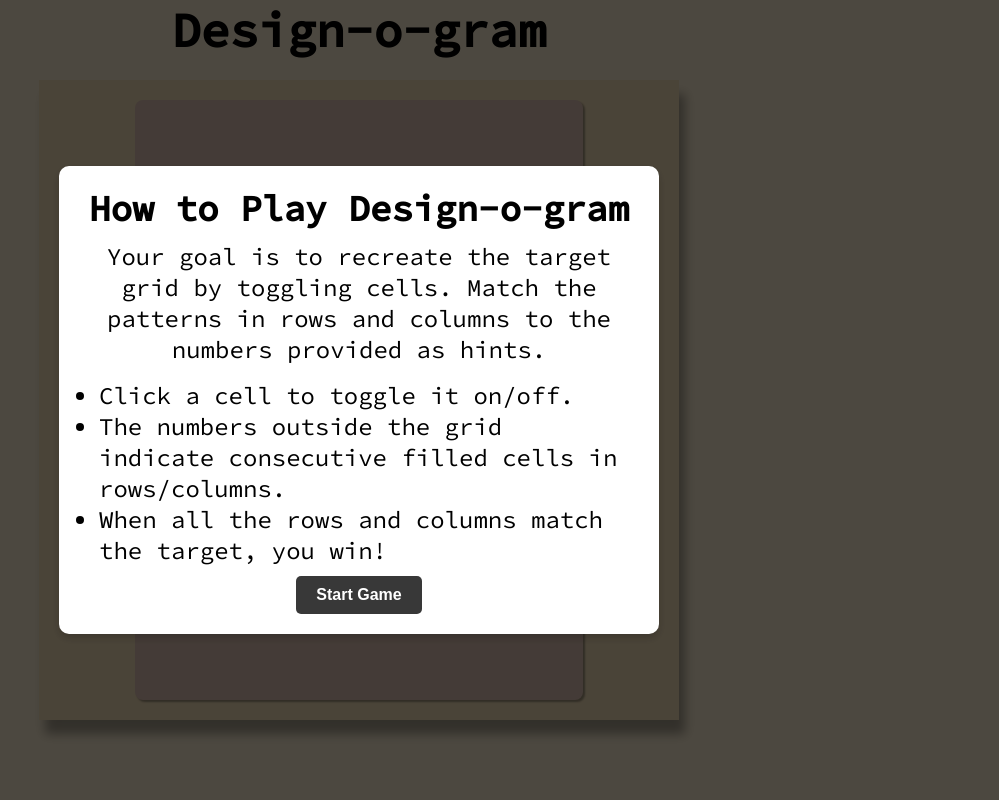
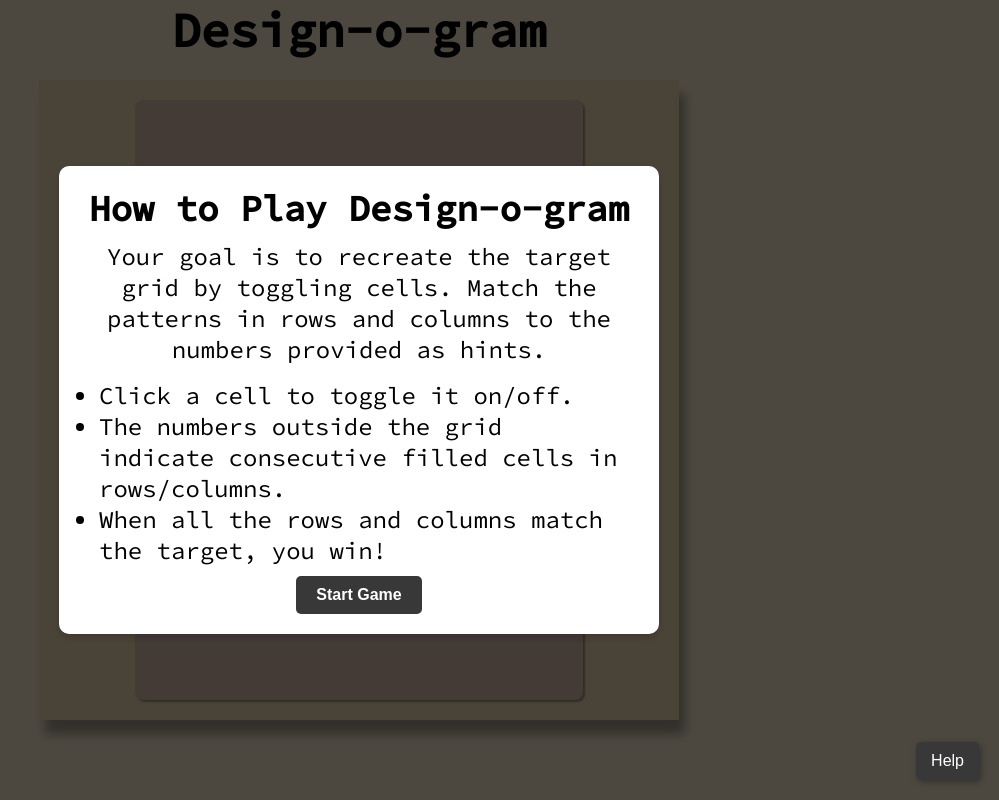
Before and after one commit to statbiscuit/mini_games, a plain HTML site: page design-o-gram/index.html in a window 1280 px wide. Shown: the whole page, without its empty margins (281-1280 px from the left). Drawn offline with Linux system fonts and the light colour scheme.

Commit message:
Adding help button

```diff
--- a/design-o-gram/script.js
+++ b/design-o-gram/script.js
@@ -205,3 +205,29 @@ document.addEventListener("DOMContentLoaded", () => {
     guideModal.classList.add("hidden");
   });
 });
+
+document.addEventListener("DOMContentLoaded", () => {
+  const guideModal = document.getElementById("guide-modal");
+  const startGameBtn = document.getElementById("start-game-btn");
+
+  // Show the guide modal on page load
+  guideModal.classList.remove("hidden");
+
+  // Hide the guide and start the game when the "Start Game" button is clicked
+  startGameBtn.addEventListener("click", () => {
+    guideModal.classList.add("hidden");
+  });
+
+  // Create the Help button (ensures it is always present)
+  const helpButton = document.createElement("button");
+  helpButton.textContent = "Help";
+  helpButton.classList.add("help-btn");
+
+  // Append Help button to the body (so it is not tied to game-specific containers)
+  document.body.appendChild(helpButton);
+
+  // Add event listener to show the guide modal when Help button is clicked
+  helpButton.addEventListener("click", () => {
+    guideModal.classList.remove("hidden");
+  });
+});
--- a/design-o-gram/style.css
+++ b/design-o-gram/style.css
@@ -192,3 +192,23 @@ body {
 .hidden {
   display: none;
 }
+
+.help-btn {
+    position: fixed;
+    bottom: 20px; /* Fixed position at the bottom-right corner */
+    right: 20px;
+    background-color: var(--menu-background);
+    color: white;
+    border: none;
+    border-radius: 5px;
+    padding: 10px 15px;
+    font-size: 16px;
+    cursor: pointer;
+    box-shadow: 2px 2px 6px var(--shadow-color);
+    z-index: 1001; /* Ensure it is above other elements */
+    transition: background-color 0.3s ease;
+  }
+
+  .help-btn:hover {
+    background-color: var(--unsolved-color);
+  }
```
